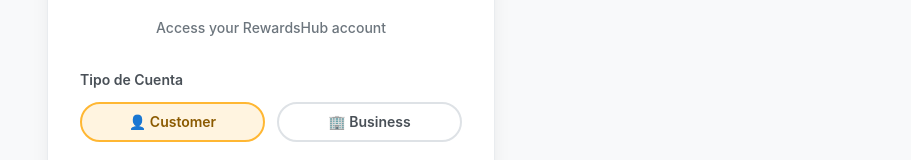
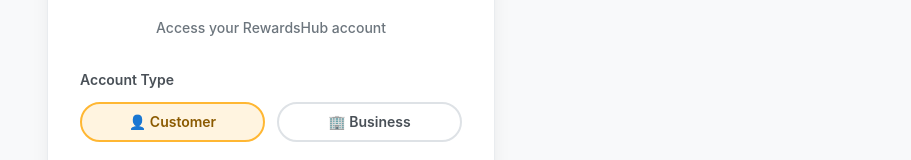
Before and after one commit to FPSamu/RewardsHubFront, a React (Vite) app: page /login in a window 1280 px wide. Shown: the part 216-376 px from the top of the page, without its empty margins (369-1280 px from the left). Built offline with nearby package versions, Linux system fonts and the light colour scheme.

Commit message:
feat: add i18n implementation guide and fix translation keys

```diff
--- a/src/locales/en/translation.json
+++ b/src/locales/en/translation.json
@@ -36,6 +36,7 @@
     "login": {
         "title": "Log In",
         "subtitle": "Access your RewardsHub account",
+        "accountType": "Account Type",
         "client": "Customer",
         "business": "Business",
         "button": "Log In",
--- a/src/locales/es/translation.json
+++ b/src/locales/es/translation.json
@@ -36,6 +36,7 @@
     "login": {
         "title": "Iniciar Sesión",
         "subtitle": "Ingresa a tu cuenta de RewardsHub",
+        "accountType": "Tipo de Cuenta",
         "client": "Cliente",
         "business": "Negocio",
         "button": "Iniciar Sesión",
--- a/src/pages/Login.jsx
+++ b/src/pages/Login.jsx
@@ -101,7 +101,7 @@
               {/* Tipo de Usuario */}
               <div>
                 <label className="block text-[14px] leading-5 font-semibold text-[#495057] mb-3">
-                  {t('login.accountType', 'Tipo de Cuenta')}
+                  {t('login.accountType')}
                 </label>
                 <div className="grid grid-cols-2 gap-3">
                   <button
```
Also changed, not shown: 1 other file (tests, documents, lock files or other folders).
